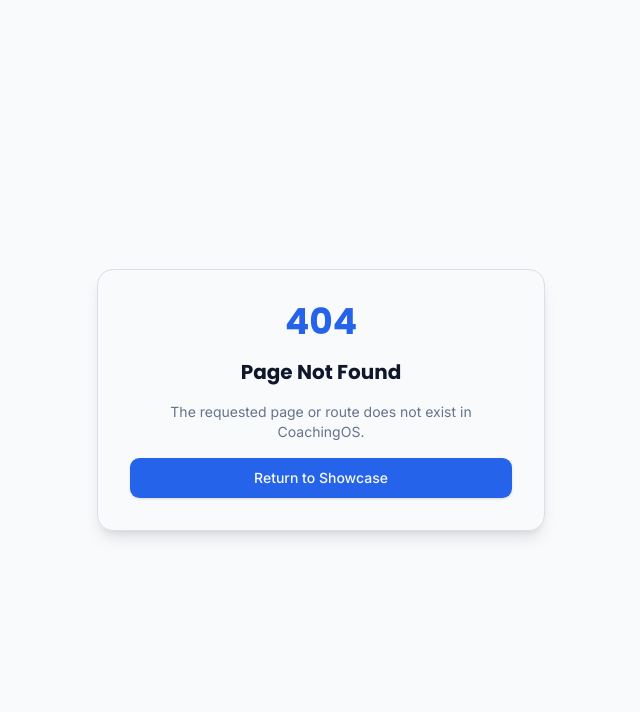
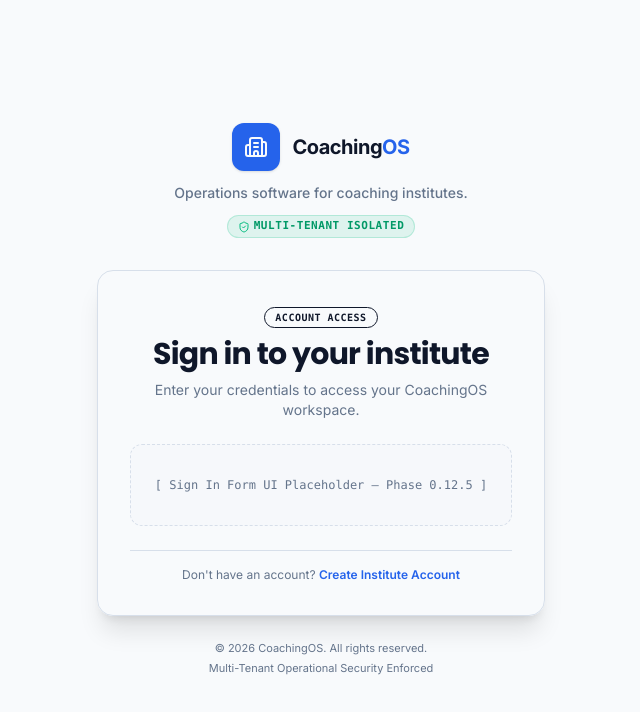
Before and after one commit to prajyots60/class_os, a Next.js app in the folder apps/web/: page /sign-in in a window 1280 px wide. Before the commit this address had no page. Shown: the top 712 px of the page, without its empty margins (319-959 px from the left). Built offline with nearby package versions, Linux system fonts and the light colour scheme.

Commit message:
feat(web): establish authentication UI foundation

```diff
--- /dev/null
+++ b/apps/web/src/app/(auth)/layout.tsx
@@ -0,0 +1,16 @@
+import * as React from 'react';
+import type { Metadata } from 'next';
+import { AuthLayoutShell } from '../../features/auth';
+
+export const metadata: Metadata = {
+  title: 'Authentication — CoachingOS',
+  description: 'Sign in or create an account for your coaching institute workspace.',
+};
+
+export default function AuthLayout({
+  children,
+}: {
+  children: React.ReactNode;
+}) {
+  return <AuthLayoutShell>{children}</AuthLayoutShell>;
+}
--- /dev/null
+++ b/apps/web/src/app/(auth)/sign-in/page.tsx
@@ -0,0 +1,22 @@
+import * as React from 'react';
+import { AuthHeader, AuthFooter } from '../../../features/auth';
+
+export default function SignInPlaceholderPage() {
+  return (
+    <>
+      <AuthHeader
+        title="Sign in to your institute"
+        description="Enter your credentials to access your CoachingOS workspace."
+        eyebrow="Account Access"
+      />
+      <div className="py-8 text-center text-xs font-mono text-[hsl(var(--muted-foreground))] rounded-lg border border-dashed border-[hsl(var(--border))] bg-[hsl(var(--muted))]/10">
+        [ Sign In Form UI Placeholder &mdash; Phase 0.12.5 ]
+      </div>
+      <AuthFooter
+        prompt="Don't have an account?"
+        linkLabel="Create Institute Account"
+        href="/sign-up"
+      />
+    </>
+  );
+}
--- /dev/null
+++ b/apps/web/src/app/(auth)/sign-up/page.tsx
@@ -0,0 +1,22 @@
+import * as React from 'react';
+import { AuthHeader, AuthFooter } from '../../../features/auth';
+
+export default function SignUpPlaceholderPage() {
+  return (
+    <>
+      <AuthHeader
+        title="Get started with CoachingOS"
+        description="Create your institute account to set up your operational workspace."
+        eyebrow="New Account"
+      />
+      <div className="py-8 text-center text-xs font-mono text-[hsl(var(--muted-foreground))] rounded-lg border border-dashed border-[hsl(var(--border))] bg-[hsl(var(--muted))]/10">
+        [ Sign Up Form UI Placeholder &mdash; Phase 0.12.4 ]
+      </div>
+      <AuthFooter
+        prompt="Already have an account?"
+        linkLabel="Sign In"
+        href="/sign-in"
+      />
+    </>
+  );
+}
--- /dev/null
+++ b/apps/web/src/features/auth/components/auth-branding.tsx
@@ -0,0 +1,25 @@
+import * as React from 'react';
+import Link from 'next/link';
+import { ShieldCheck } from 'lucide-react';
+import { Badge } from '@coaching-os/ui';
+import { CoachingOSLogo } from '../../../components/brand/logo';
+
+export function AuthBranding() {
+  return (
+    <div className="flex flex-col items-center text-center mb-8">
+      <Link href="/" className="inline-flex rounded-lg focus-visible:outline-none focus-visible:ring-2 focus-visible:ring-[hsl(var(--primary))]">
+        <CoachingOSLogo size="lg" showText={true} />
+      </Link>
+      <p className="mt-3 text-sm text-[hsl(var(--muted-foreground))] font-medium max-w-sm">
+        Operations software for coaching institutes.
+      </p>
+      <Badge
+        variant="secondary"
+        className="mt-3 inline-flex items-center gap-1 text-[11px] font-mono uppercase tracking-wider text-emerald-600 dark:text-emerald-400 bg-emerald-500/10 border-emerald-500/20 px-2.5 py-0.5"
+      >
+        <ShieldCheck className="h-3 w-3 text-emerald-500" />
+        Multi-Tenant Isolated
+      </Badge>
+    </div>
+  );
+}
--- /dev/null
+++ b/apps/web/src/features/auth/components/auth-card.tsx
@@ -0,0 +1,20 @@
+import * as React from 'react';
+import { Card, cn } from '@coaching-os/ui';
+
+export interface AuthCardProps extends React.HTMLAttributes<HTMLDivElement> {
+  children: React.ReactNode;
+}
+
+export function AuthCard({ children, className, ...props }: AuthCardProps) {
+  return (
+    <Card
+      className={cn(
+        'w-full max-w-md mx-auto p-6 sm:p-8 bg-[hsl(var(--card))] border border-[hsl(var(--border))] shadow-xl rounded-2xl transition-all',
+        className
+      )}
+      {...props}
+    >
+      {children}
+    </Card>
+  );
+}
--- /dev/null
+++ b/apps/web/src/features/auth/components/auth-error.tsx
@@ -0,0 +1,21 @@
+import * as React from 'react';
+import { AlertCircle } from 'lucide-react';
+import { Alert, AlertTitle, AlertDescription } from '@coaching-os/ui';
+
+export interface AuthErrorProps {
+  message?: string | null;
+  title?: string;
+  className?: string;
+}
+
+export function AuthError({ message, title = 'Authentication Error', className = '' }: AuthErrorProps) {
+  if (!message) return null;
+
+  return (
+    <Alert variant="destructive" className={`mb-6 text-left ${className}`}>
+      <AlertCircle className="h-4 w-4" />
+      <AlertTitle className="text-xs font-bold uppercase tracking-wider">{title}</AlertTitle>
+      <AlertDescription className="mt-1 text-xs">{message}</AlertDescription>
+    </Alert>
+  );
+}
--- /dev/null
+++ b/apps/web/src/features/auth/components/auth-field.tsx
@@ -0,0 +1,53 @@
+import * as React from 'react';
+import { Label, cn } from '@coaching-os/ui';
+
+export interface AuthFieldProps {
+  label: string;
+  htmlFor: string;
+  error?: string;
+  description?: string;
+  required?: boolean;
+  children: React.ReactNode;
+  className?: string;
+}
+
+export function AuthField({
+  label,
+  htmlFor,
+  error,
+  description,
+  required = false,
+  children,
+  className,
+}: AuthFieldProps) {
+  const errorId = `${htmlFor}-error`;
+  const descId = `${htmlFor}-desc`;
+
+  return (
+    <div className={cn('space-y-1.5 text-left', className)}>
+      <div className="flex items-center justify-between">
+        <Label htmlFor={htmlFor} className="text-xs font-semibold text-[hsl(var(--foreground))]">
+          {label}
+          {required && <span className="ml-1 text-destructive">*</span>}
+        </Label>
+      </div>
+
+      {/* Input Element */}
+      <div className="relative">{children}</div>
+
+      {/* Description text */}
+      {description && !error && (
+        <p id={descId} className="text-[11px] text-[hsl(var(--muted-foreground))]">
+          {description}
+        </p>
+      )}
+
+      {/* Field Validation Error */}
+      {error && (
+        <p id={errorId} className="text-xs font-medium text-destructive animate-in fade-in-0 duration-150">
+          {error}
+        </p>
+      )}
+    </div>
+  );
+}
--- /dev/null
+++ b/apps/web/src/features/auth/components/auth-footer.tsx
@@ -0,0 +1,23 @@
+import * as React from 'react';
+import Link from 'next/link';
+
+export interface AuthFooterProps {
+  prompt: string;
+  linkLabel: string;
+  href: string;
+  className?: string;
+}
+
+export function AuthFooter({ prompt, linkLabel, href, className = '' }: AuthFooterProps) {
+  return (
+    <div className={`mt-6 border-t border-[hsl(var(--border))] pt-4 text-center text-xs text-[hsl(var(--muted-foreground))] ${className}`}>
+      <span>{prompt}</span>{' '}
+      <Link
+        href={href}
+        className="font-semibold text-[hsl(var(--primary))] transition-colors hover:underline focus-visible:outline-none focus-visible:ring-2 focus-visible:ring-[hsl(var(--primary))] rounded"
+      >
+        {linkLabel}
+      </Link>
+    </div>
+  );
+}
--- /dev/null
+++ b/apps/web/src/features/auth/components/auth-header.tsx
@@ -0,0 +1,27 @@
+import * as React from 'react';
+import { Badge } from '@coaching-os/ui';
+
+export interface AuthHeaderProps {
+  title: string;
+  description: string;
+  eyebrow?: string;
+  className?: string;
+}
+
+export function AuthHeader({ title, description, eyebrow, className = '' }: AuthHeaderProps) {
+  return (
+    <div className={`text-center space-y-2 mb-6 ${className}`}>
+      {eyebrow && (
+        <Badge variant="secondary" className="mb-2 inline-flex text-[10px] uppercase font-mono tracking-wider">
+          {eyebrow}
+        </Badge>
+      )}
+      <h1 className="text-2xl font-extrabold tracking-tight text-[hsl(var(--foreground))] sm:text-3xl">
+        {title}
+      </h1>
+      <p className="text-sm text-[hsl(var(--muted-foreground))] max-w-sm mx-auto">
+        {description}
+      </p>
+    </div>
+  );
+}
--- /dev/null
+++ b/apps/web/src/features/auth/components/auth-layout-shell.tsx
@@ -0,0 +1,26 @@
+import * as React from 'react';
+import { AuthBranding } from './auth-branding';
+import { AuthCard } from './auth-card';
+
+export interface AuthLayoutShellProps {
+  children: React.ReactNode;
+}
+
+export function AuthLayoutShell({ children }: AuthLayoutShellProps) {
+  const currentYear = new Date().getFullYear();
+
+  return (
+    <div className="flex min-h-screen flex-col items-center justify-center bg-[hsl(var(--background))] px-4 py-12 text-[hsl(var(--foreground))] sm:px-6 lg:px-8">
+      <main className="w-full max-w-md space-y-6">
+        <AuthBranding />
+        <AuthCard>{children}</AuthCard>
+
+        {/* Footer System Micro-copy */}
+        <div className="text-center text-[11px] text-[hsl(var(--muted-foreground))] space-y-1">
+          <p>© {currentYear} CoachingOS. All rights reserved.</p>
+          <p>Multi-Tenant Operational Security Enforced</p>
+        </div>
+      </main>
+    </div>
+  );
+}
--- /dev/null
+++ b/apps/web/src/features/auth/index.ts
@@ -0,0 +1,7 @@
+export * from './components/auth-branding';
+export * from './components/auth-header';
+export * from './components/auth-card';
+export * from './components/auth-field';
+export * from './components/auth-error';
+export * from './components/auth-footer';
+export * from './components/auth-layout-shell';
```
Also changed, not shown: 1 other file (tests, documents, lock files or other folders).
